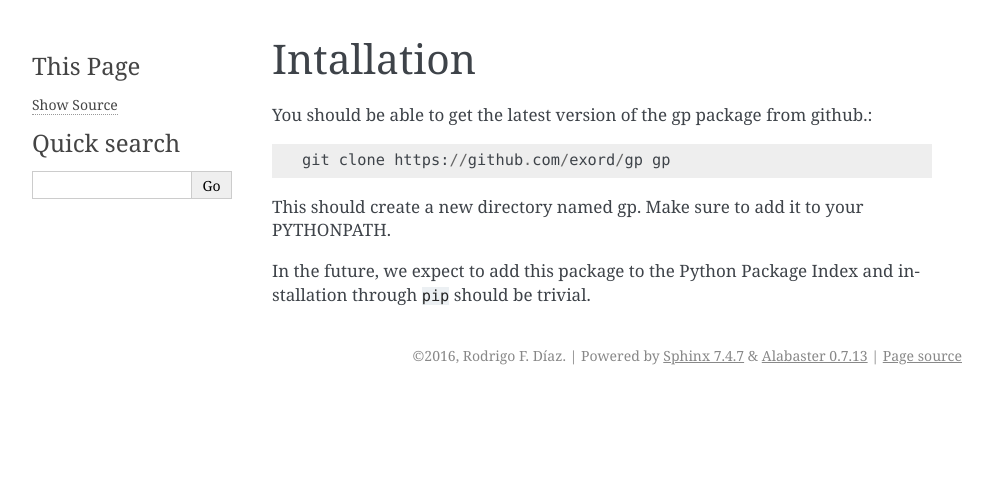
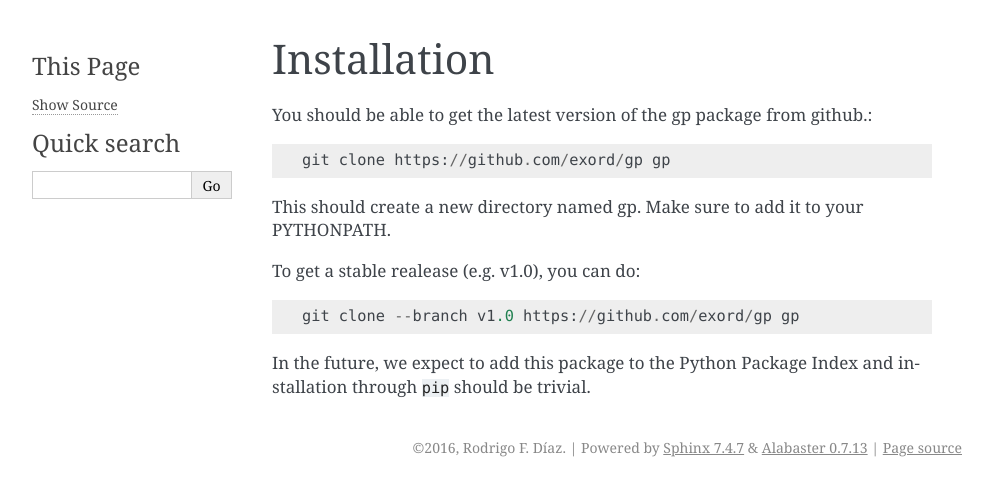
Before and after one commit to exord/gp, a Sphinx documentation site: the page built from docs/rstfiles/installation.rst, in a window 1280 px wide. Shown: the top 496 px of the page, without its empty margins (148-1141 px from the left). Built offline with Sphinx 7.4.7, drawn with Linux system fonts in a browser that asks for light colours.

Commit message:
Documentation.

```diff
--- a/docs/rstfiles/installation.rst
+++ b/docs/rstfiles/installation.rst
@@ -1,5 +1,5 @@
-Intallation
-===========
+Installation
+============
 
 You should be able to get the latest version of the gp package from github.::
 
@@ -7,4 +7,9 @@ You should be able to get the latest version of the gp package from github.::
 
 This should create a new directory named gp. Make sure to add it to your PYTHONPATH.
 
+To get a stable realease (e.g. v1.0), you can do::
+
+    git clone --branch v1.0 https://github.com/exord/gp gp
+
+
 In the future, we expect to add this package to the Python Package Index and installation through ``pip`` should be trivial.
```
